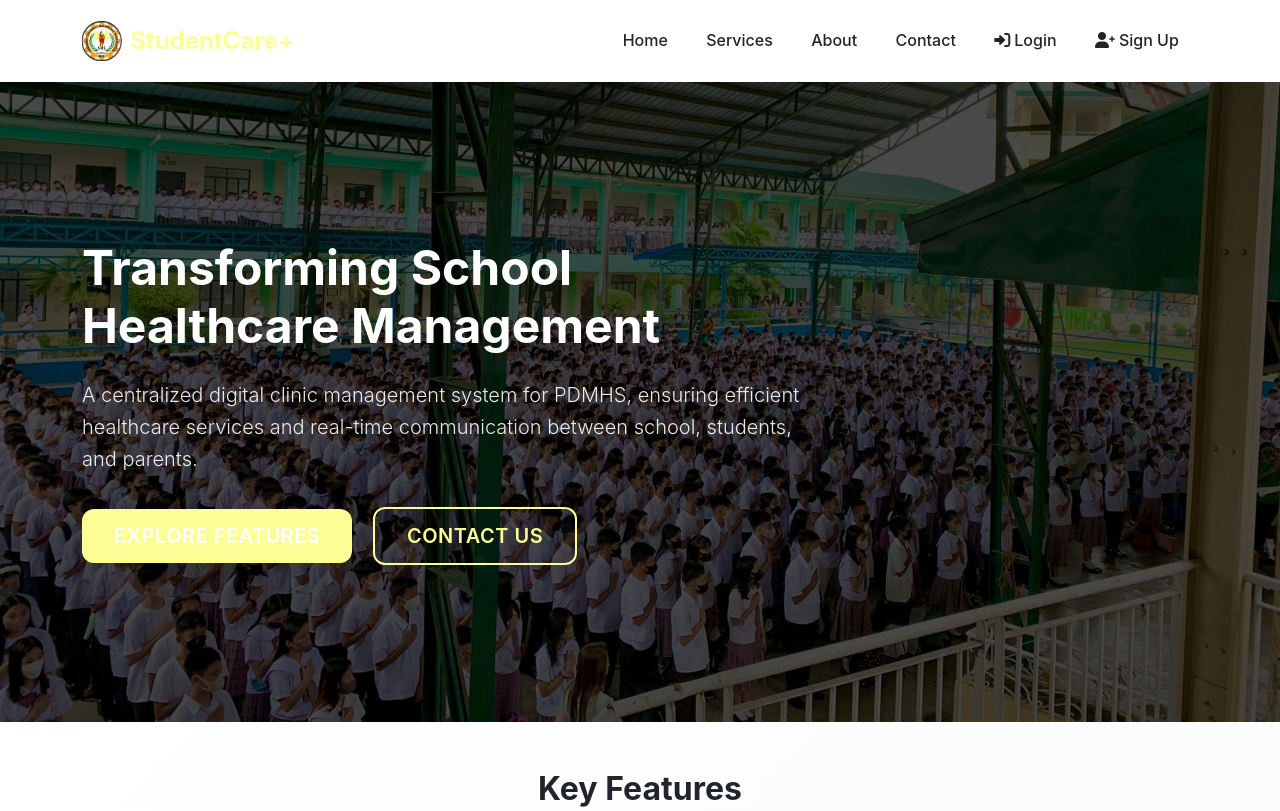
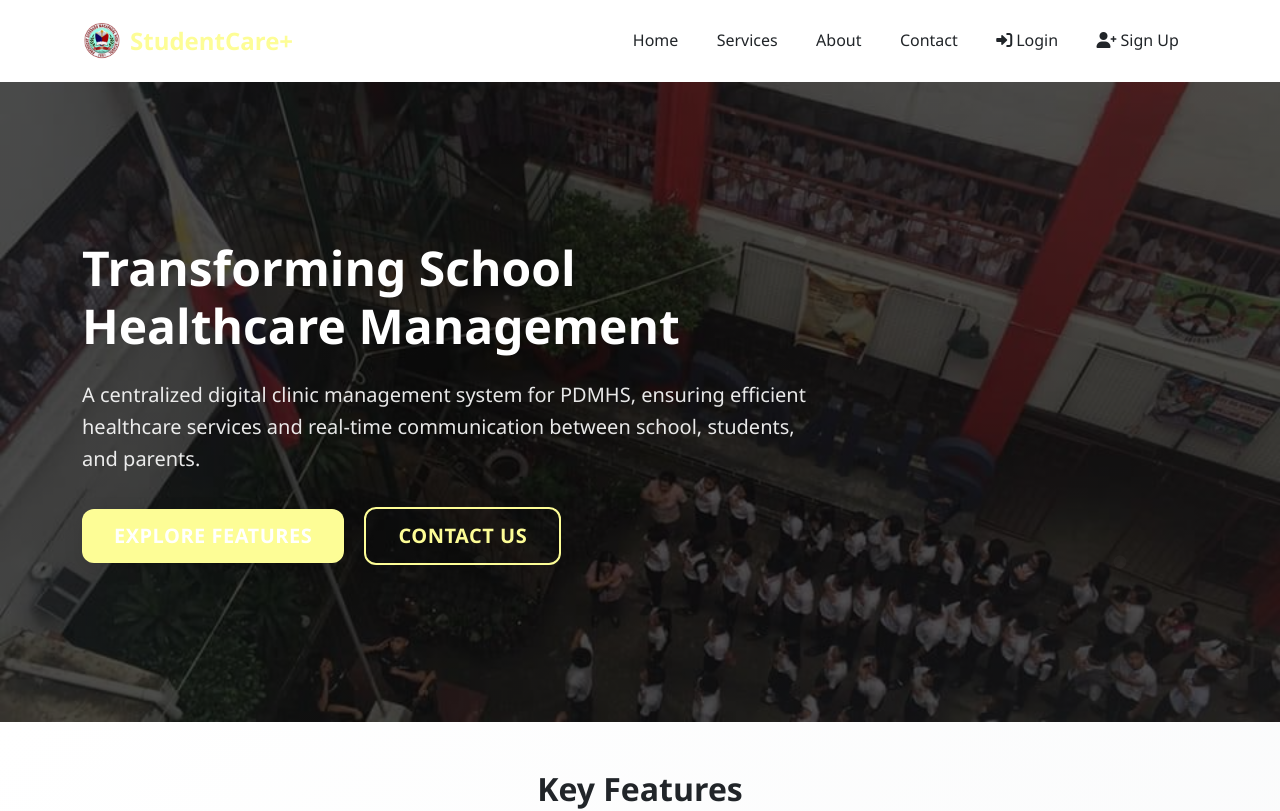
Before and after one commit to villas-clarence/WebDev-3nity, a plain HTML site: page index.html in a window 1280 px wide. Shown: the top 811 px of the page. Drawn offline with nearby package versions, Linux system fonts and the light colour scheme.

Commit message:
change nav logo and hero section

```diff
--- a/index.html
+++ b/index.html
@@ -12,7 +12,7 @@
     <!-- Navigation -->
     <nav class="navbar navbar-expand-lg">
         <div class="container">
-            <a class="navbar-brand" href="#"><img src="pdmhs.jpg" alt="PDMHS Logo" class="navbar-logo"> StudentCare+</a>
+            <a class="navbar-brand" href="#"><img src="main.jpg" alt="PDMHS Logo" class="navbar-logo"> StudentCare+</a>
             <button class="navbar-toggler" type="button" data-bs-toggle="collapse" data-bs-target="#navbarNav">
                 <span class="navbar-toggler-icon"></span>
             </button>
@@ -38,7 +38,7 @@
     </nav>
 
     <!-- Hero Section with Background Image -->
-    <header id="home" class="hero-section" style="background: linear-gradient(rgba(0, 0, 0, 0.7), rgba(0, 0, 0, 0.7)), url('1.jpg') no-repeat center center/cover; min-height: 80vh; display: flex; align-items: center; color: white;">
+    <header id="home" class="hero-section" style="background: linear-gradient(rgba(0, 0, 0, 0.7), rgba(0, 0, 0, 0.7)), url('2.jpg') no-repeat center center/cover; min-height: 80vh; display: flex; align-items: center; color: white;">
         <div class="container">
             <div class="row">
                 <div class="col-lg-8">
--- a/styles.css
+++ b/styles.css
@@ -20,7 +20,7 @@
 }
 
 body {
-    font-family: 'Inter', 'Segoe UI', Tahoma, Geneva, Verdana, sans-serif;
+    font-family: 'Poppins', 'Segoe UI', Tahoma, Geneva, Verdana, sans-serif;
     line-height: 1.6;
     color: #333;
     overflow-x: hidden;
```
Also changed, not shown: 1.jpg (deleted), 2.jpg (added), main.jpg (added), pic.jpg (added), script.js (line endings or trailing spaces).
